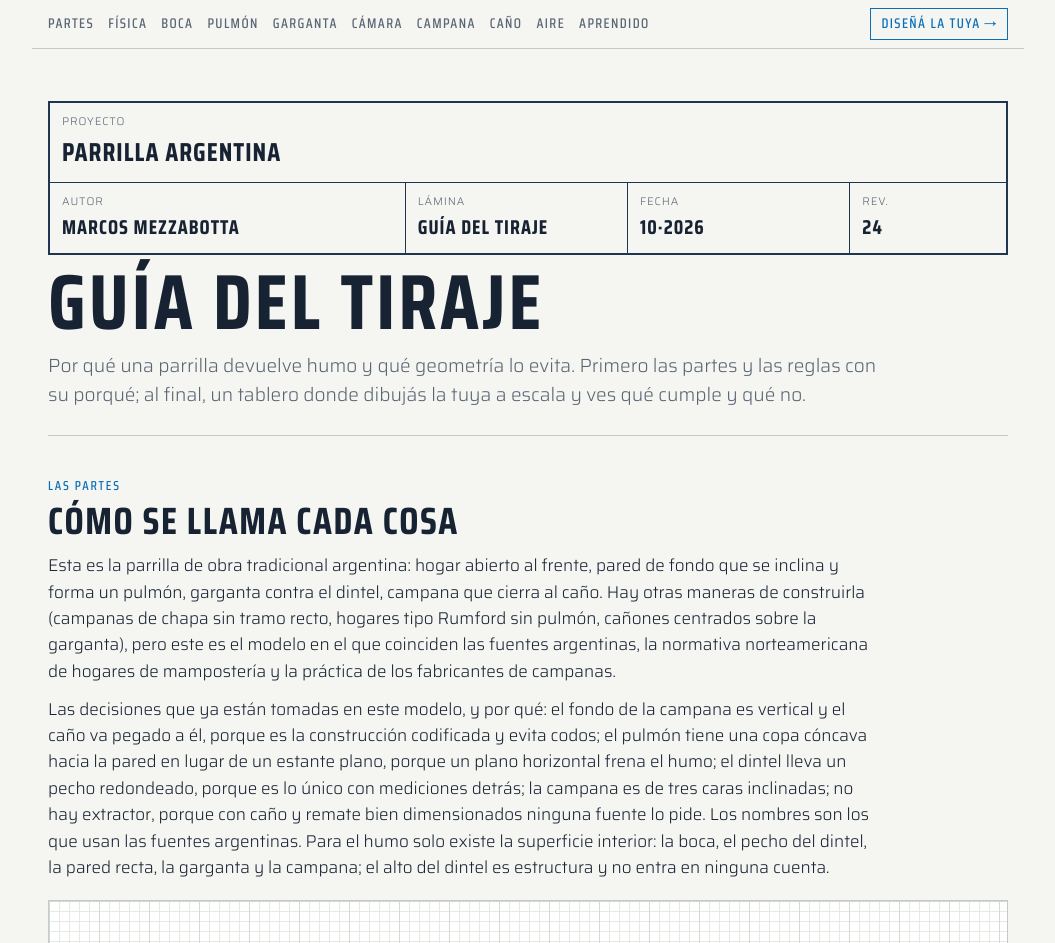
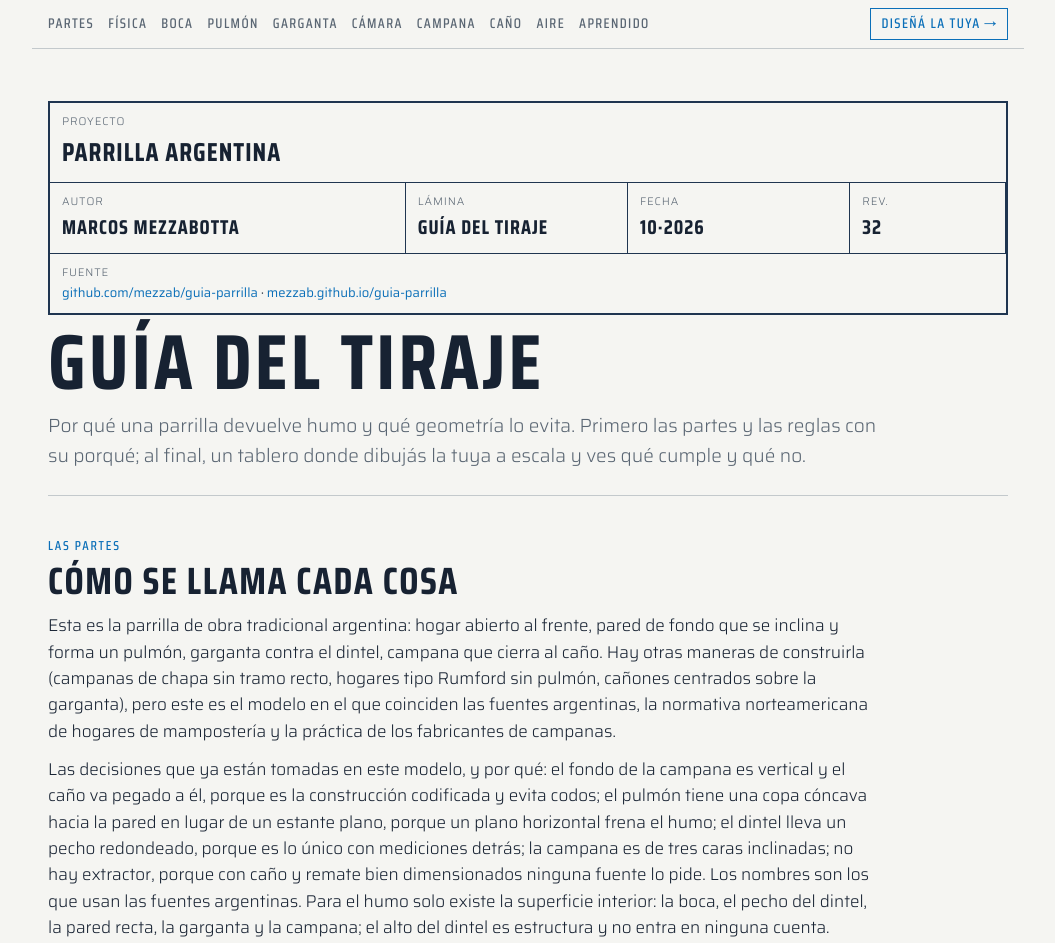
Before and after one commit to mezzab/guia-parrilla, a plain HTML site: page index.html in a window 1280 px wide. Shown: the top 943 px of the page, without its empty margins (112-1167 px from the left). Drawn offline with Linux system fonts and the light colour scheme.

Commit message:
Enlaces al repo y a GitHub Pages en el rótulo y el README
Co-Authored-By: Claude Fable 5.1 <noreply@anthropic.com>
Claude-Session: https://claude.ai/code/session_013NJjYB7LfbDJbUdXUsfjJV

```diff
--- a/index.html
+++ b/index.html
@@ -44,6 +44,10 @@ main{min-width:0}
 .titleblock{display:grid;grid-template-columns:1.6fr 1fr 1fr .7fr;border:2px solid var(--trace);margin-block:24px 8px;font-family:var(--display);text-transform:uppercase;letter-spacing:.06em}
 .titleblock>div{padding:10px 12px;border-right:1px solid var(--trace);min-width:0}
 .titleblock>div:last-child{border-right:0}
+.titleblock .repo{grid-column:1/-1;border-top:1px solid var(--trace);text-transform:none;letter-spacing:0;font-family:var(--body)}
+.titleblock .repo .v{font-size:13px;font-weight:400}
+.titleblock .repo a{color:var(--dim);text-decoration:none}
+.titleblock .repo a:hover{text-decoration:underline}
 .titleblock small{display:block;font:300 11px var(--body);letter-spacing:.08em;color:var(--muted);text-transform:uppercase}
 .titleblock .v{font-size:20px;font-weight:700;margin-top:2px}
 .titleblock .proj{grid-column:1/-1;border-right:0;border-bottom:1px solid var(--trace)}
@@ -151,7 +155,8 @@ ol.leg b{display:inline-grid;place-items:center;width:22px;height:22px;border:1.
 <div><small>Autor</small><div class="v">Marcos Mezzabotta</div></div>
 <div><small>Lámina</small><div class="v">Guía del tiraje</div></div>
 <div><small>Fecha</small><div class="v">10·2026</div></div>
-<div><small>Rev.</small><div class="v">24</div></div>
+<div><small>Rev.</small><div class="v">32</div></div>
+<div class="repo"><small>Fuente</small><div class="v"><a href="https://github.com/mezzab/guia-parrilla">github.com/mezzab/guia-parrilla</a> · <a href="https://mezzab.github.io/guia-parrilla/">mezzab.github.io/guia-parrilla</a></div></div>
 </div>
 <h1>Guía del tiraje</h1>
 <p class="lead">Por qué una parrilla devuelve humo y qué geometría lo evita. Primero las partes y las reglas con su porqué; al final, un tablero donde dibujás la tuya a escala y ves qué cumple y qué no.</p>
```
Also changed, not shown: 1 other file.
